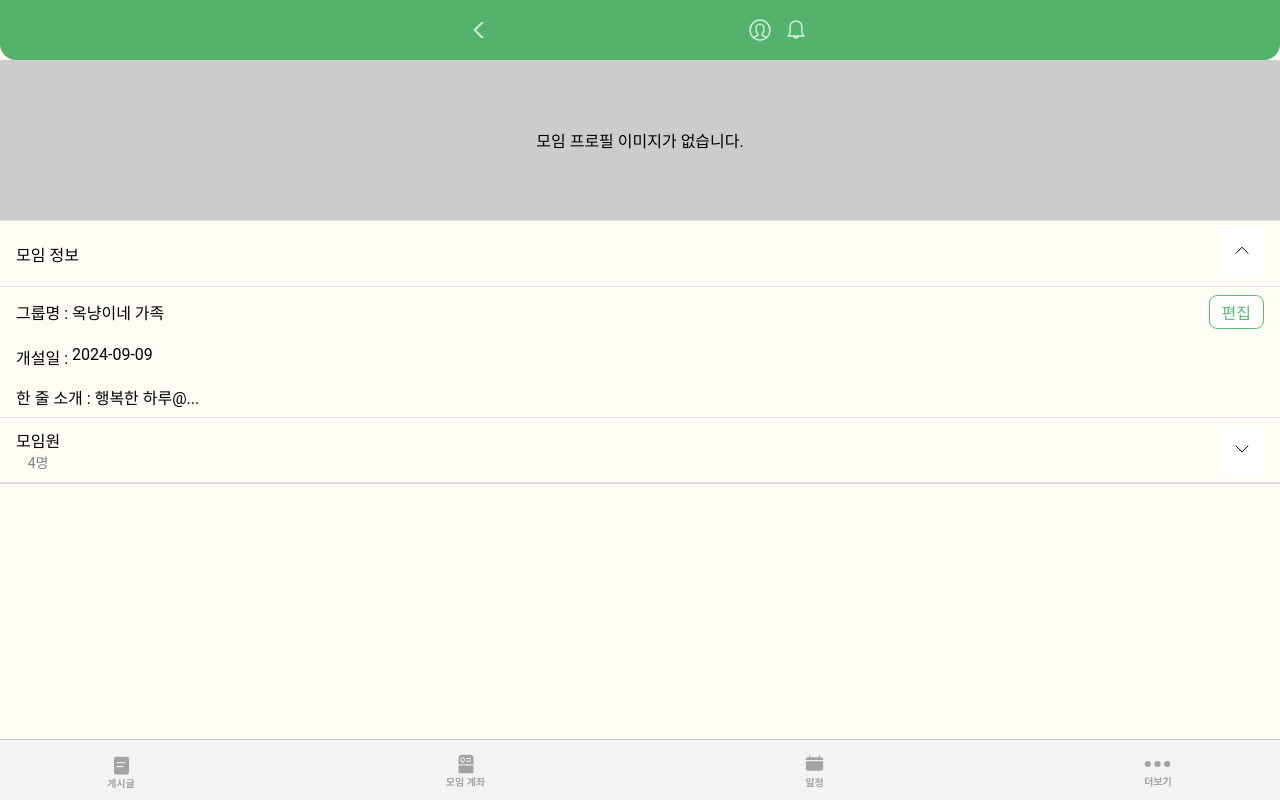
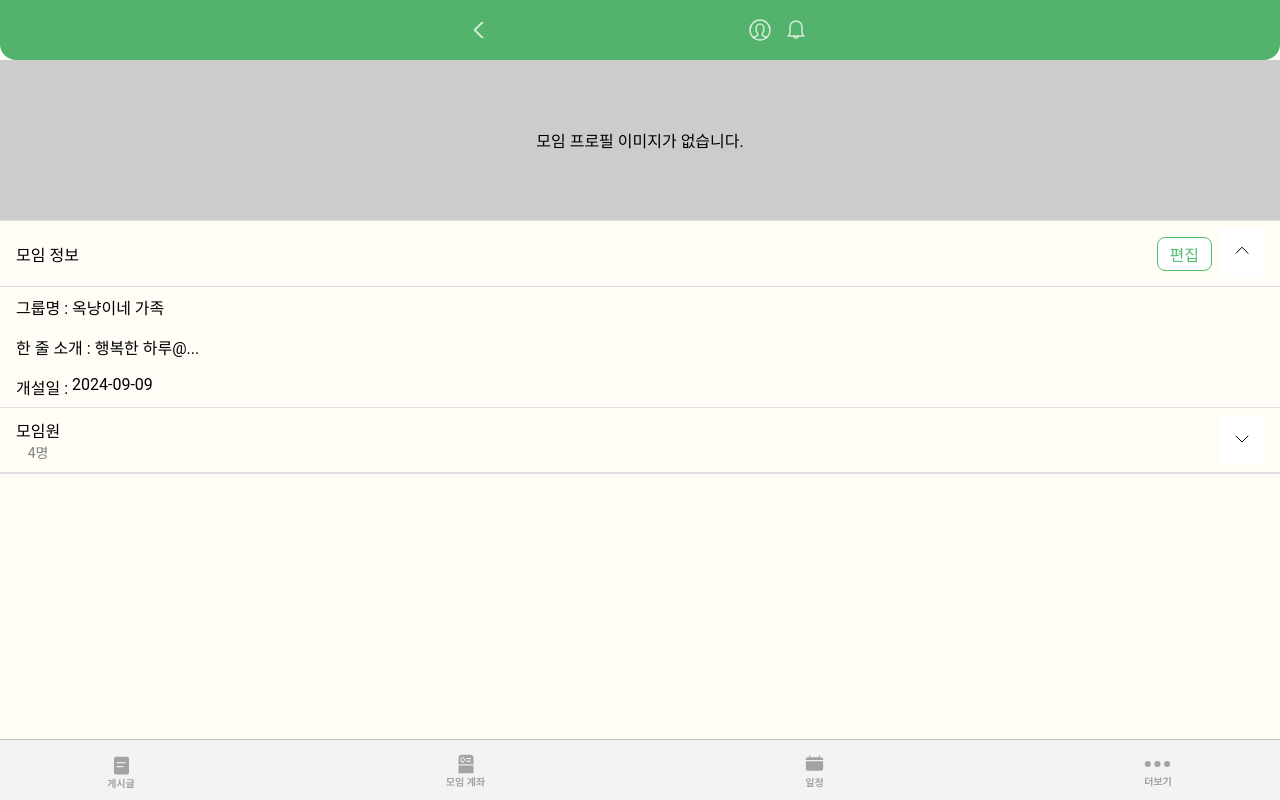
Before and after one commit to JJOK97/more-more, a React (Vite) app in the folder frontend/: page /group/1/info in a window 1280 px wide. Built offline with nearby package versions, Linux system fonts and the light colour scheme; a web font is replaced by a local one.

Commit message:
design : change button position

```diff
--- a/frontend/src/assets/css/groupInfo/GroupInfo.css
+++ b/frontend/src/assets/css/groupInfo/GroupInfo.css
@@ -7,7 +7,8 @@
 	margin-bottom: 0rem;
 }
 
-.group-info-profile-picture {
+.group-info-profile-picture,
+.group-info-profile-placeholder {
 	display: block;
 	width: 100%;
 	height: 10rem;
@@ -19,9 +20,7 @@
 	display: flex;
 	justify-content: center;
 	align-items: center;
-    height: 10rem;
 	background-color: #ccc;
-    border-bottom: 1px solid #dfdfdf;
 }
 
 .group-info-profile-input {
@@ -40,6 +39,12 @@
 	align-items: center;
 	padding: 0.5rem 1rem;
 	border-bottom: 1px solid #dfdfdf;
+}
+
+.group-info-header-actions {
+	display: flex;
+	gap: 0.5rem;
+	align-items: center;
 }
 
 .group-info-toggle-button {
@@ -93,6 +98,7 @@
 .group-info-members-actions {
 	display: flex;
 	align-items: center;
+	gap: 0.5rem;
 }
 
 .group-info-member {
@@ -143,6 +149,7 @@
 .group-info-member-approve {
 	background-color: #52bd6d;
 }
+
 .group-info-member-reject {
 	border: 1px solid red;
 	background-color: #fff;
--- a/frontend/src/pages/groupInfo/GroupInfo.jsx
+++ b/frontend/src/pages/groupInfo/GroupInfo.jsx
@@ -1,7 +1,7 @@
 import '@/assets/css/groupInfo/GroupInfo.css';
 import React, { useState } from 'react';
 import data from './data.json';
-import GroupMember from '@/components/groupInfo/GroupMember.jsx'
+import GroupMember from '@/components/groupInfo/GroupMember.jsx';
 
 const GroupInfo = () => {
 	const [isInfoOpen, setIsInfoOpen] = useState(true);
@@ -52,6 +52,15 @@ const GroupInfo = () => {
 			<div className="group-info-details">
 				<div className="group-info-header">
 					<div className="group-info-header-info">모임 정보</div>
+					<div className="group-info-header-actions">
+						{isInfoOpen && (
+							<button
+								className="group-info-edit-button"
+								onClick={handleEditToggle}
+							>
+								{isEditing ? '저장' : '편집'}
+							</button>
+						)}
 						<button
 							className="group-info-toggle-button"
 							onClick={toggleInfo}
@@ -59,6 +68,8 @@ const GroupInfo = () => {
 							{isInfoOpen ? <img src="/info/chevron-up.svg" /> : <img src="/info/chevron-down.svg" />}
 						</button>
 					</div>
+				</div>
+
 				{isInfoOpen && (
 					<div className="group-info-body">
 						<div className="group-info-name">
@@ -75,18 +86,6 @@ const GroupInfo = () => {
 									<div className="group-info-name-text">{groupName}</div>
 								)}
 							</div>
-							<button
-								className="group-info-edit-button"
-								onClick={handleEditToggle}
-							>
-								{isEditing ? '저장' : '편집'}
-							</button>
-						</div>
-						<div className="group-info-start-date">
-							<div className="group-info-start-date-value">
-								<div className="group-info-start-date-label">개설일 :</div>
-								<div className="group-info-start-date-text">2024-09-09</div>
-							</div>
 						</div>
 						<div className="group-info-intro">
 							<div className="group-info-intro-value">
@@ -101,6 +100,12 @@ const GroupInfo = () => {
 								) : (
 									<div className="group-info-intro-text">{intro}</div>
 								)}
+							</div>
+						</div>
+						<div className="group-info-start-date">
+							<div className="group-info-start-date-value">
+								<div className="group-info-start-date-label">개설일 :</div>
+								<div className="group-info-start-date-text">2024-09-09</div>
 							</div>
 						</div>
 					</div>
```
Lines whose indentation alone changed are shown as unchanged.
